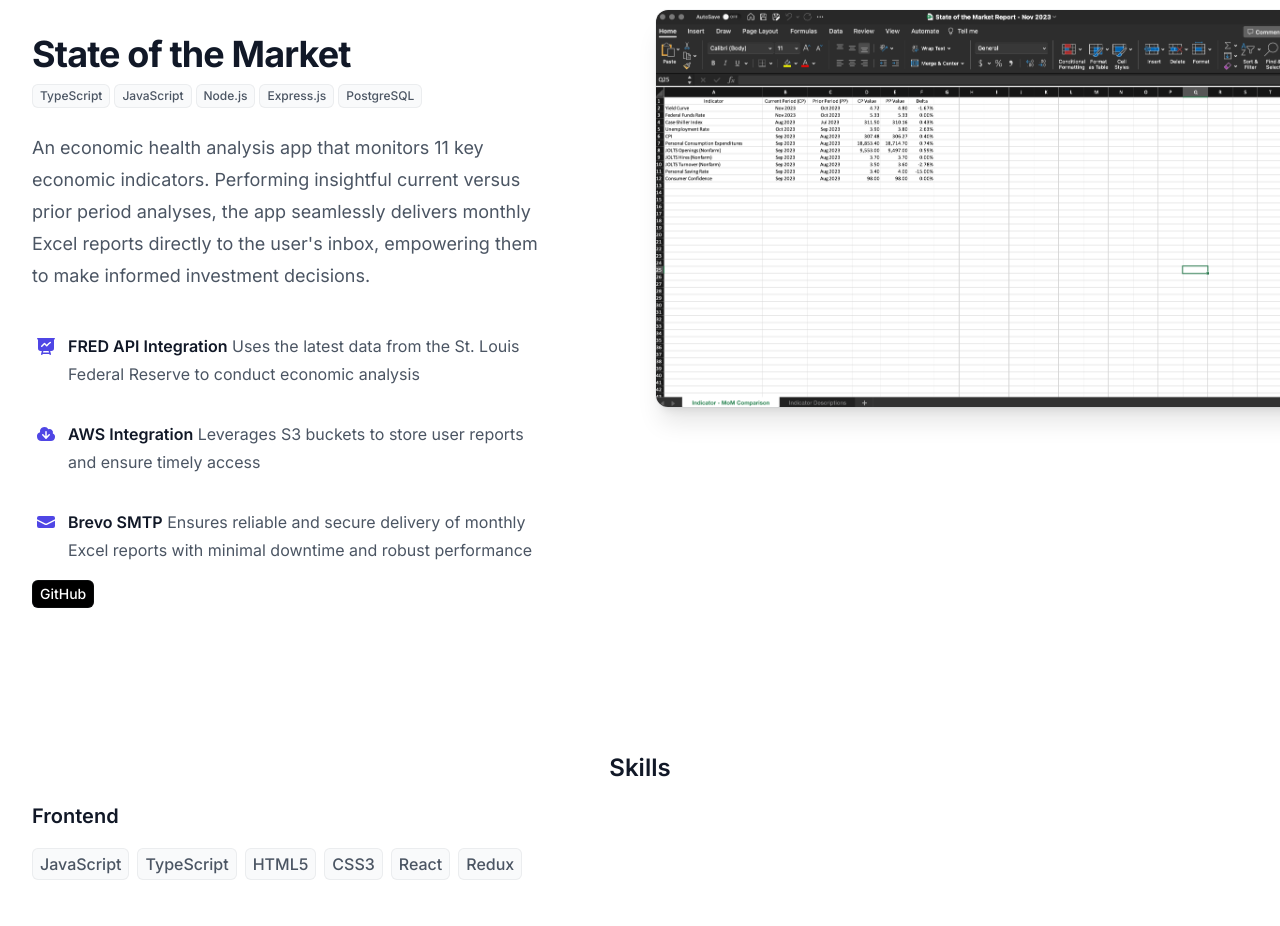
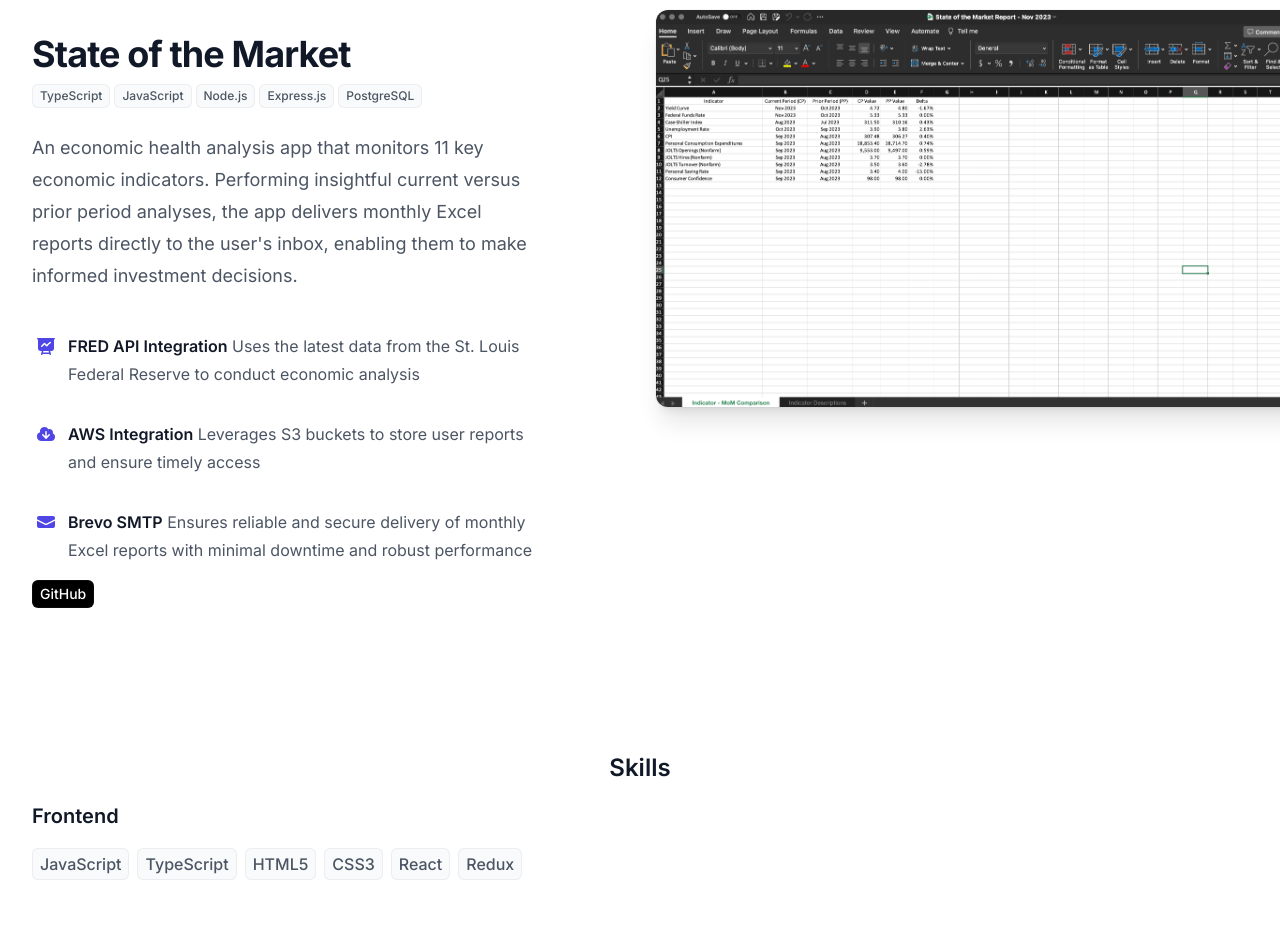
Before and after one commit to eulloa10/edgar-personal-website-2, a Next.js app in the folder portfolio/: page / in a window 1280 px wide. Shown: the part 3280-4206 px from the top of the page. Built offline with nearby package versions, Linux system fonts and the light colour scheme.

Commit message:
update project section

```diff
--- a/portfolio/src/app/components/AllProjects.js
+++ b/portfolio/src/app/components/AllProjects.js
@@ -91,7 +91,7 @@
     tag: 'sotm',
     stack: ['TypeScript', 'JavaScript', 'Node.js', 'Express.js', 'PostgreSQL'],
     description:
-    'An economic health analysis app that monitors 11 key economic indicators. Performing insightful current versus prior period analyses, the app seamlessly delivers monthly Excel reports directly to the user\'s inbox, empowering them to make informed investment decisions.',
+    'An economic health analysis app that monitors 11 key economic indicators. Performing insightful current versus prior period analyses, the app delivers monthly Excel reports directly to the user\'s inbox, enabling them to make informed investment decisions.',
     features: [
       {
         name: 'FRED API Integration',
```
